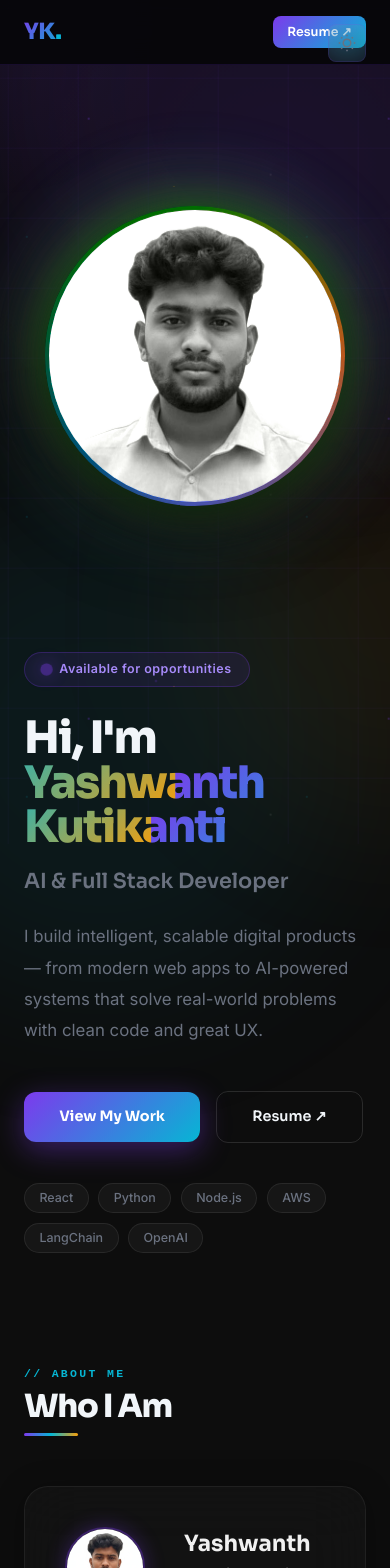
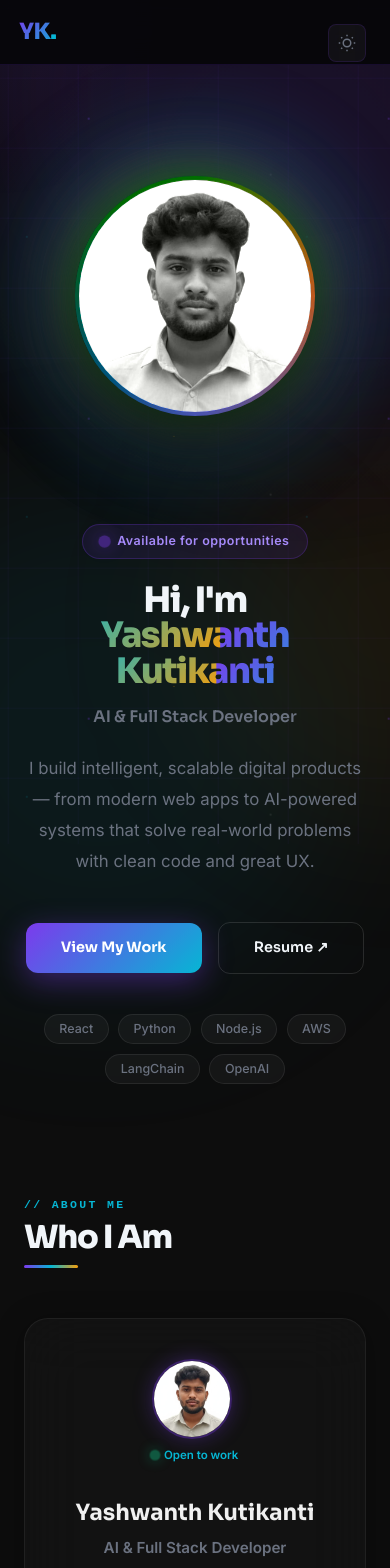
Before and after one commit to kutikantiyashwanth/portofilo, a React (Vite) app: page / in a window 390 px wide. Shown: the top 1568 px of the page. Built offline with nearby package versions, Linux system fonts and the light colour scheme.

Commit message:
Remove skill percentages, fix responsive layout for all screen sizes

```diff
--- a/src/App.jsx
+++ b/src/App.jsx
@@ -385,7 +385,6 @@ export default function App() {
                 <div key={s.name} className="skill-row">
                   <div className="skill-meta">
                     <span>{s.name}</span>
-                    <span className="skill-pct">{s.level}%</span>
                   </div>
                   <div className="skill-track">
                     <div
@@ -405,7 +404,6 @@ export default function App() {
                 <div key={t.name} className="skill-row">
                   <div className="skill-meta">
                     <span>{t.name}</span>
-                    <span className="skill-pct">{t.level}%</span>
                   </div>
                   <div className="skill-track">
                     <div
--- a/src/index.css
+++ b/src/index.css
@@ -366,3 +366,44 @@ section{padding:7rem 5rem;scroll-margin-top:2rem;position:relative;z-index:1;}
 [data-theme='light'] .topnav-link.active{color:var(--c1);}
 [data-theme='light'] .theme-toggle{background:rgba(0,0,0,0.04);border-color:rgba(124,58,237,0.2);color:#64748b;}
 @media(max-width:768px){.topnav-inner{padding:0 1.5rem;}.topnav-links{display:none;}.topnav-resume{font-size:0.78rem;padding:0.4rem 0.9rem;}.main-wrap{padding-top:64px;}}
+@media(max-width:1024px){
+  .hero{padding:5rem 3rem 3rem;gap:3rem;}
+  .hero-heading{font-size:3.5rem;}
+  .about-grid{grid-template-columns:1fr;}
+  .skills-grid{grid-template-columns:1fr;}
+  .contact-grid{grid-template-columns:1fr;}
+  section{padding:5rem 3rem;}
+}
+@media(max-width:768px){
+  .topnav-links{display:none;}
+  .topnav-inner{padding:0 1.2rem;}
+  .hero{flex-direction:column-reverse;padding:5rem 1.5rem 3rem;gap:2.5rem;text-align:center;}
+  .hero-left{max-width:100%;}
+  .hero-heading{font-size:2.8rem;}
+  .hero-btns{justify-content:center;}
+  .hero-tech-row{justify-content:center;}
+  .hero-badge{margin:0 auto 1.5rem;}
+  .hero-right{width:100%;display:flex;justify-content:center;}
+  .profile-wrap{width:260px;height:340px;}
+  .profile-circle{width:240px;height:240px;}
+  .float-badge{display:none;}
+  section{padding:4rem 1.5rem;}
+  .about-grid{grid-template-columns:1fr;gap:1.5rem;}
+  .about-bio-card{flex-direction:column;align-items:center;text-align:center;}
+  .about-tags{justify-content:center;}
+  .skills-grid{grid-template-columns:1fr;}
+  .process-grid{grid-template-columns:1fr 1fr;}
+  .projects-grid{grid-template-columns:1fr;}
+  .contact-grid{grid-template-columns:1fr;}
+  .form-row{grid-template-columns:1fr;}
+  .footer-inner{flex-direction:column;gap:1rem;text-align:center;}
+  .footer-links{justify-content:center;}
+  .section-title{font-size:2rem;}
+  .main-wrap{padding-top:64px;}
+}
+@media(max-width:480px){
+  .hero-heading{font-size:2.2rem;}
+  .hero-role{font-size:1rem;}
+  .process-grid{grid-template-columns:1fr;}
+  .topnav-resume{display:none;}
+}
```
